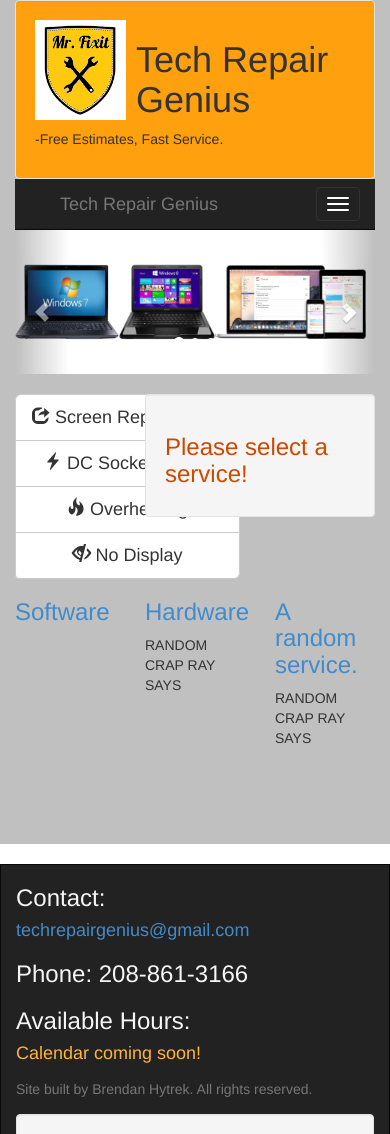
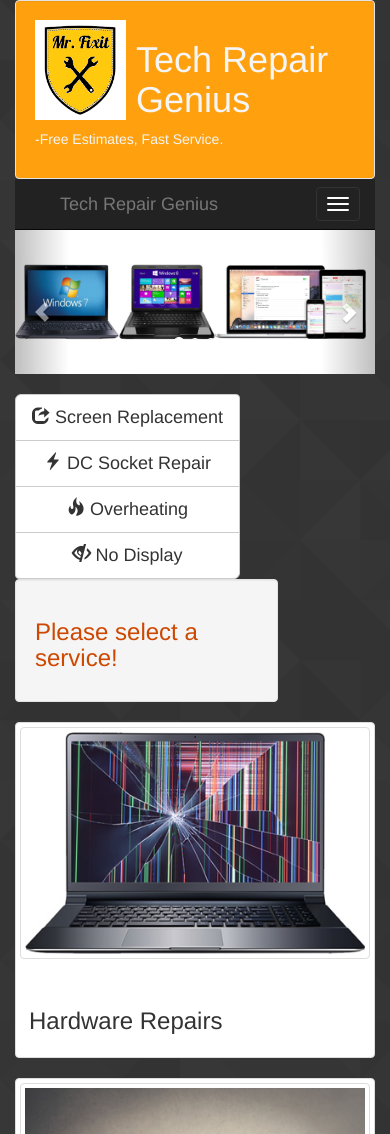
Before and after one commit to bjhytrek/techrepairgenius.com, a PHP site: page / in a window 390 px wide. Shown: the top 1134 px of the page. Run offline with PHP 8.4, Linux system fonts and the light colour scheme; data that the repository does not hold is empty; some libraries are stand-ins or nearby versions; grey boxes are pictures that could not be loaded.

Commit message:
mostly done

```diff
--- a/css/styles.css
+++ b/css/styles.css
@@ -9,9 +9,8 @@ Orange: #FD7B39
 */
 
 html,body {
-    height: 100%;
-
-
+   background-image :url(../media/triangles.png);
+   color: whitesmoke;
 }
 #logo {
     max-height: 100px;
@@ -37,7 +36,7 @@ a:hover {
 }
 #main_container {
     margin-top: 25px;
-   background-color: #c0c0c0 !important;
+
     margin-bottom: 240px;
      min-height: 100%;
     height: auto !important;
@@ -65,16 +64,22 @@ a:hover {
 #carousel {
     margin-bottom: 20px;
 }
+.page-header >h1{
+    color: whitesmoke;
+}
 #carousel h3{
     color: #fff;
    text-shadow: 0 1px 2px rgba(0,0,0,.6);
 }
-h3 {
-    color: whitesmoke;
+#footer > h3{
+    color: whitesmoke !important;
     //text-shadow: 0 2px 1px rgba(0,0,0,.6);
 }
 #button_output_heading {
     color: #CD4800;
+}
+#button_output_content {
+    color:black ;
 }
 h4 {
     color: #FFB440;
@@ -128,6 +133,6 @@ a:hover {
     width: 100%;
 }
 #footer{
-    margin-top: 20px;
+    margin-top: 0px;
     margin-bottom: 0;
 }
--- a/index.php
+++ b/index.php
@@ -2,7 +2,8 @@
 <html lang="en">
     <?php include 'modules/header.php'; ?>
 
-
+<?php $active_page
+                = 0; ?>
 
 
     <div id="carousel" class="carousel slide" data-ride="carousel">
@@ -48,19 +49,19 @@
             switch (button_clicked) {
                 case 'screen':
                     var output_heading = "Screen Replacement";
-                            var output_content = "Broken Screen? Most laptop screens are easily replaceable, whether crecked or other wise damaged. Cost depends on the model and any other related damage.(broken plastic or hinges, etc. Call or email me for a qoute!";
+                    var output_content = "Broken Screen? Most laptop screens are easily replaceable, whether crecked or other wise damaged. Cost depends on the model and any other related damage.(broken plastic or hinges, etc. Call or email me for a quote!";
                     break;
                 case 'socket_repair':
                     var output_heading = "DC Socket Repair";
-                            var output_content = "If you are having trouble getting your laptop to charge, it may need work on the power jack. Costs depends on a number of factors, including age of machine and parts involved.";
+                    var output_content = "If you are having trouble getting your laptop to charge, it may need work on the power jack. Costs depends on a number of factors, including age of machine and parts involved. Call, text or email me for a quote!";
                     break;
                 case 'overheating':
                     var output_heading = "Overheating";
-                            var output_content = "If your laptop gets too hot, it may shut down in the middle of use. This is usually caused by dirty/damaged fans or vents, and/or aged thermal compound. An estimate will be needed to determine the exact cause. Call or email me for a qoute! ";
+                    var output_content = "If your laptop gets too hot, it may shut down in the middle of use. This is usually caused by dirty/damaged fans or vents, and/or aged thermal compound. An estimate will be needed to determine the exact cause. Call or email me for a quote! ";
                     break;
                 case 'no_display':
                     var output_heading = "No Display";
-                            var output_content = "Does your computer, or laptop have a blank screen? Does it seem like your laptop screen or monitor isn't getting power? I have expierience troubleshooting most hardware, and software problems. Call or email me for a qoute!";
+                    var output_content = "Does your computer, or laptop have a blank screen? Does it seem like your laptop screen or monitor isn't getting power? I have experience troubleshooting most hardware, and software problems. Call or email me for a quote!";
                     break;
                 default:
                     var output_heading = "Choose a service from the left!";
@@ -85,29 +86,43 @@
                 <button type="button" onclick="write_content('no_display')" class="btn btn-default btn-lg"><span class="glyphicon glyphicon-eye-close" aria-hidden="true"></span> No Display</button>
             </div>
         </div>
-                <div class="col-xs-8 col-md-8 col-lg-8">
+        <div class="col-xs-9 col-sm-8 col-md-8 col-lg-8">
             <div  class="well"><h3 id="button_output_heading">Please select a service!</h3><p  id="button_output_content"></p></div>
         </div>
 
     </div>
 
     <div class="row">
+        <div class="col-sm-6 col-md-4">
 
-
-                <div class="col-xs-4 col-md-4">
-                    <h3><a href="#">Software</a></h3>
-                    <p></p>
-
+            <div class="thumbnail">
+                <a href="repairs.php" class="thumbnail" >
+                    <img src="media/repair_page/broken_screen.jpg" alt="Hardware Repairs">
+                </a>
+                <div class="caption">
+                    <h3>Hardware Repairs</h3>
                 </div>
-                <div class="col-xs-4 col-md-4">
-                    <h3><a href="#">Hardware</a></h3>
-                    <p>RANDOM CRAP RAY SAYS</p>
-
             </div>
-                <div class="col-xs-4 col-md-4">
-                    <h3><a href="#">A random service.</a></h3>
-                    <p>RANDOM CRAP RAY SAYS</p>
-
+        </div>
+        <div class="col-sm-6 col-md-4">
+            <div class="thumbnail">
+                <a href="repairs.php" class="thumbnail" >
+                <img src="media/repair_page/slow-computer.jpg" alt="Software Repairs">
+                </a>
+                <div class="caption">
+                    <h3>Software Repairs</h3>
+                </div>
+            </div>
+        </div>
+        <div class="col-sm-6 col-md-4">
+            <div class="thumbnail">
+                 <a href="custom_builds.php" class="thumbnail" >
+                     <img src="media/customer_build/custom_build.png" alt="Customer Built Computers">
+                </a>
+                <div class="caption">
+                    <h3>Custom Built Computers</h3>
+                </div>
+            </div>
         </div>
     </div>
 
--- a/modules/footer.php
+++ b/modules/footer.php
@@ -1,14 +1,14 @@
 
 <!--Footer  -->
 <div class="push"></div>
-<div id="footer" class = "navbar navbar-inverse navbar-static-bottom">
+<div  class = "navbar navbar-inverse navbar-static-bottom">
     <div class="container">
         <div class="row">
-            <div class="col-md-6">
-                <h3>Contact:</h3>
+            <div id="footer" class="col-md-6">
+                <h3 class="footer_h3">Contact Ray:</h3>
                 <h4><a onclick="javascript:window.open('mailto:techrepairgenius@gmail.com?','mail');event.preventDefault()" href="mailto:techrepairgenius@gmail.com?">techrepairgenius@gmail.com</a></h4>
-                <h3>Phone: 208-861-3166</h3>
-                <h3>Available Hours:</h3>
+                <h3 class="footer_h3">Phone: 208-861-3166</h3>
+                <h3 class="footer_h3">Available Hours:</h3>
                 <h4>Calendar coming soon!</h4>
                 <p class="navbar-text">Site built by Brendan Hytrek. All rights reserved.</p>
             </div>
--- a/modules/header.php
+++ b/modules/header.php
@@ -1,3 +1,4 @@
+<?php SESSION_start(); ?>
 <head>
         <title>Tech Repair Genius</title>
         <meta name="viewport" content="width=device-width, initial-scale=1.0">
@@ -43,10 +44,24 @@
                         <!--for mobile navbar display-->
                         <ul class = "nav navbar-nav navbar-left">
 
-                            <li class = "active"><a href="#">Home</a></li>
-                            <li><a href="#">Repairs</a></li>
-                            <li><a href="#">Custom Builds</a></li>
-                            <li><a href="#contact" data-toggle="modal">Contact</a></li>
+                            <?php
+
+                     $pages = array(
+                        '<a href="index.php">Home</a>',
+                        '<a href="repairs.php">Repairs</a>',
+                        '<a href="custom_builds.php">Custom Builds</a>',
+                        '<a href="contact.php">Contact</a>'
+                     );
+
+                        foreach($pages as $page=>$content){
+                    $li_str = '<li>';
+                    if($page == $active_page){
+                        $li_str = '<li class="active">';
+                    }
+                    $li_str .= $content.'</li>';
+                    echo $li_str;
+                }
+                ?>
                         </ul>
                     </div>
                 </div>
--- a/nbproject/private/private.xml
+++ b/nbproject/private/private.xml
@@ -10,8 +10,8 @@
         <group name="WebSites">
             <file>file:/C:/Users/Brendan's%20HomeBase/Documents/GitHub/Ampps/www/techrepairgenius.com/index.php</file>
             <file>file:/C:/Users/Brendan's%20HomeBase/Documents/GitHub/Ampps/www/techrepairgenius.com/modules/header.php</file>
-            <file>file:/C:/Users/Brendan's%20HomeBase/Documents/GitHub/Ampps/www/techrepairgenius.com/modules/footer.php</file>
             <file>file:/C:/Users/Brendan's%20HomeBase/Documents/GitHub/Ampps/www/techrepairgenius.com/css/styles.css</file>
+            <file>file:/C:/Users/Brendan's%20HomeBase/Documents/GitHub/Ampps/www/techrepairgenius.com/repairs.php</file>
         </group>
     </open-files>
 </project-private>
```
Also changed, not shown: custom_builds.php (added, +60 -0 lines), repairs.php (added, +70 -0 lines), media/customer_build/custom_build.png (renamed from media/customer_build/custom desktop computers.png), media/repair_page/broken_screen.jpg (renamed from media/repair_page/Broken-Cracked-Laptop-Screen-LCD-repair-before.jpg), media/triangles.png (added). Lines whose indentation alone changed are shown as unchanged.
